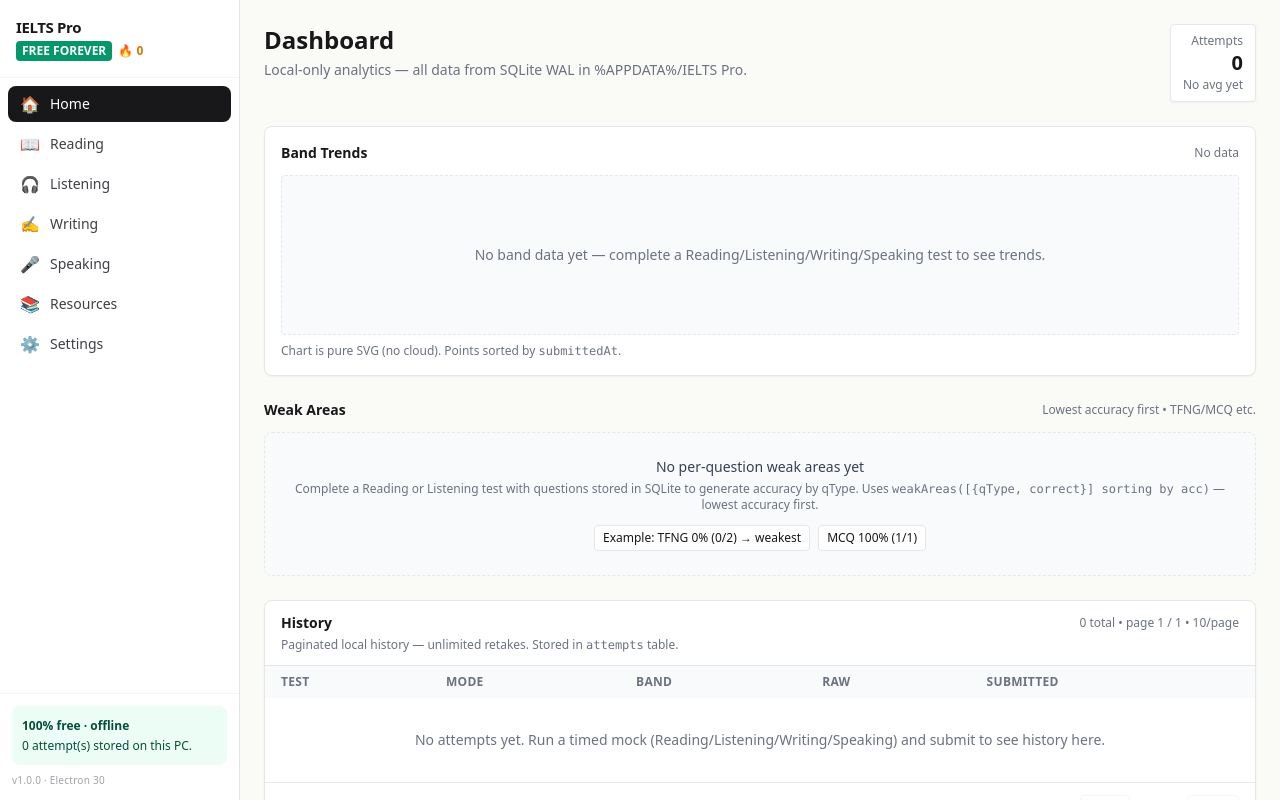
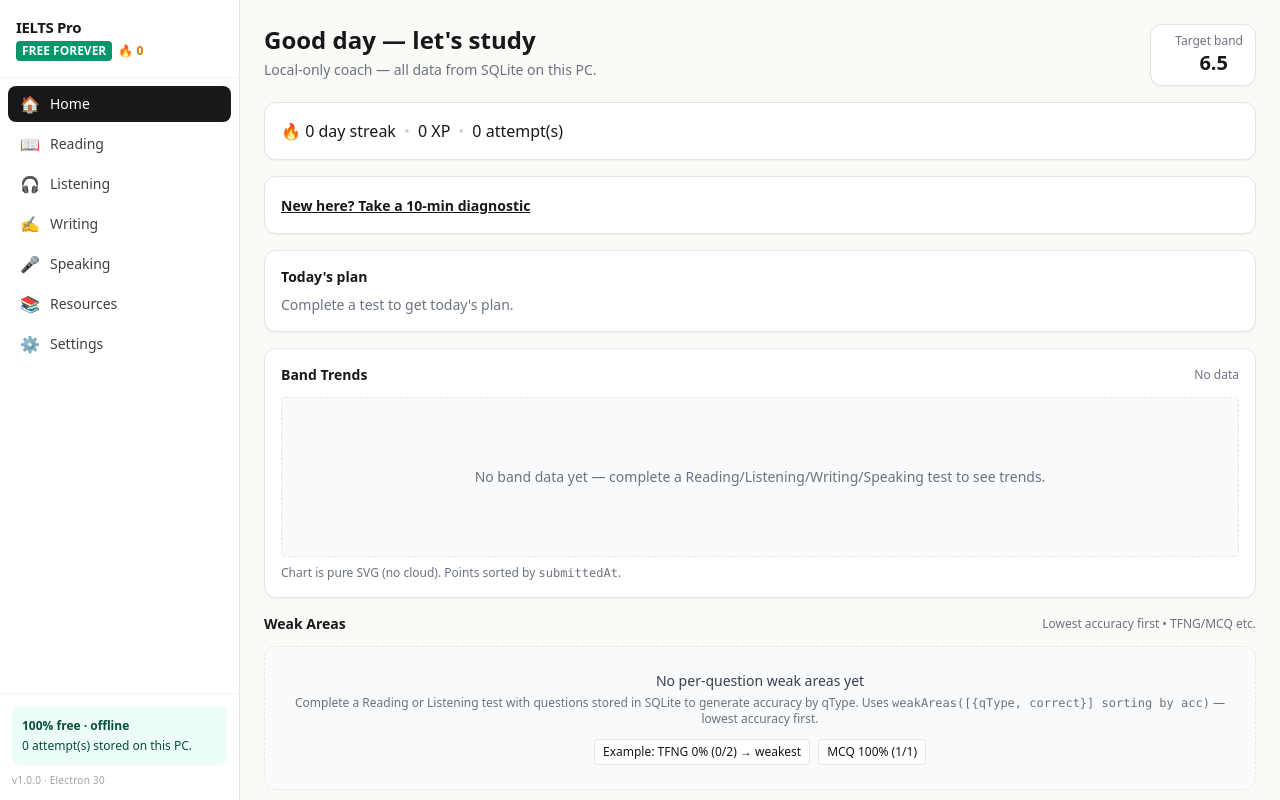
Before and after one commit to Turtuvshin690/IELTS-Pro, a React (Vite) app: page /#/ in a window 1280 px wide. Built offline with nearby package versions, Linux system fonts and the light colour scheme.

Commit message:
feat: coach home with continue, today plan, streak and XP

```diff
--- a/src/renderer/shared/progress/Dashboard.tsx
+++ b/src/renderer/shared/progress/Dashboard.tsx
@@ -1,11 +1,22 @@
 import { useEffect, useMemo, useState } from 'react';
+import { Link } from 'react-router-dom';
 import { useProgressStore } from './store';
 import { weakAreas, paginate, bandTrends, type AttemptRow } from './analytics';
+import { dayKey, computeStreak, computeXP, TARGET_BAND_KEY } from './streak';
 
 type DbAttemptRow = AttemptRow;
 type QuestionRow = { id: string; qType: string; answer: string; sectionId: string };
 
 const PAGE_SIZE = 10;
+
+// ponytail: substring map covers current qTypes (listen→listening, writ→writing, speak→speaking, else reading)
+function skillForQType(qType: string): string {
+  const t = qType.toLowerCase();
+  if (t.includes('listen')) return '/listening';
+  if (t.includes('writ')) return '/writing';
+  if (t.includes('speak')) return '/speaking';
+  return '/reading';
+}
 
 function BandChart({ points }: { points: { at: string; band: number }[] }): JSX.Element {
   if (points.length === 0) {
@@ -96,6 +107,16 @@
   const [error, setError] = useState<string | null>(null);
   const [page, setPage] = useState(1);
   const [weakItems, setWeakItems] = useState<{ qType: string; correct: boolean }[] | null>(null);
+  const [targetBand, setTargetBand] = useState<number>(() => {
+    try {
+      const raw = localStorage.getItem(TARGET_BAND_KEY);
+      const n = raw == null ? NaN : Number(raw);
+      return Number.isFinite(n) ? n : 6.5;
+    } catch {
+      return 6.5;
+    }
+  });
+  const [testCounts, setTestCounts] = useState<Record<string, number>>({ reading: 0, listening: 0, writing: 0, speaking: 0 });
 
   // fetch attempts from window.db (local SQLite) — local-only
   useEffect(() => {
@@ -160,6 +181,41 @@
     };
   }, []);
 
+  // skill test counts from tests table — fallback to static 0 when DB missing
+  useEffect(() => {
+    let cancelled = false;
+    (async () => {
+      try {
+        const w = window as unknown as { db?: { query: (sql: string, params?: unknown[]) => Promise<unknown[]> } };
+        if (!w.db?.query) return;
+        const rows = (await w.db.query('SELECT kind, COUNT(*) as n FROM tests GROUP BY kind', [])) as Array<Record<string, unknown>>;
+        if (cancelled) return;
+        const counts: Record<string, number> = { reading: 0, listening: 0, writing: 0, speaking: 0 };
+        for (const r of rows) {
+          if (!r || typeof r !== 'object') continue;
+          const kind = String((r.kind ?? '') as string).toLowerCase();
+          if (!(kind in counts)) continue;
+          const agg = (r.n ?? r.count ?? r['COUNT(*)']) as unknown;
+          if (agg !== undefined && agg !== null) {
+            const n = Number(agg);
+            if (Number.isFinite(n)) {
+              counts[kind] = n;
+              continue;
+            }
+          }
+          // fallback DB returned a raw test row — count client-side
+          counts[kind] += 1;
+        }
+        if (!cancelled) setTestCounts(counts);
+      } catch {
+        // keep static 0 fallback
+      }
+    })();
+    return () => {
+      cancelled = true;
+    };
+  }, []);
+
   // merge store + db: prefer db if non-empty, else store
   const allAttempts: (AttemptRow | { id: string; testId: string; band: number; at: string })[] = useMemo(() => {
     if (dbAttempts.length > 0) return dbAttempts;
@@ -207,32 +263,55 @@
   // also compute weak fallback via demo if weak empty and attempts empty? Show placeholder
   const weakList = weak.length ? weak : null;
 
-  const avgBand = useMemo(() => {
-    if (trends.length === 0) return null;
-    const sum = trends.reduce((a, p) => a + p.band, 0);
-    return Math.round((sum / trends.length) * 10) / 10;
-  }, [trends]);
+  const correctCount = useMemo(() => (weakItems ?? []).filter((i) => i.correct).length, [weakItems]);
+  const xp = computeXP(correctCount);
+  const streak = useMemo(() => {
+    const days = allAttempts
+      .map((a: any) => dayKey(String(a.submittedAt ?? a.at ?? '')))
+      .filter((d) => d.length >= 10);
+    return computeStreak(days, new Date().toISOString().slice(0, 10));
+  }, [allAttempts]);
 
-  const latestBand = trends.length ? trends[trends.length - 1].band : null;
+  const latest = sortedForTable[0] as (AttemptRow & { at?: string }) | undefined;
+  const continueModes = ['reading', 'listening', 'writing', 'speaking'];
+  const continueMode = latest?.mode ? String(latest.mode).toLowerCase() : '';
+  const continueHref = latest && continueModes.includes(continueMode) ? `/${continueMode}/${latest.testId}` : null;
+
+  const planItems = weak.slice(0, 3);
+  const weakestSkill = weak.length > 0 ? skillForQType(weak[0].qType) : '/reading';
 
   if (loading) return <div className="p-6 text-sm">Loading dashboard…</div>;
 
   return (
-    <div className="mx-auto max-w-6xl p-6">
+    <div className="mx-auto max-w-6xl bg-paper p-6 text-ink">
       <div className="flex items-start justify-between gap-4">
         <div>
           <h1 className="text-2xl font-bold" data-testid="dashboard-title">
-            Dashboard
+            Good day — let&apos;s study
           </h1>
-          <p className="mt-1 text-sm text-gray-500">Local-only analytics — all data from SQLite WAL in %APPDATA%/IELTS Pro.</p>
+          <p className="mt-1 text-sm text-gray-500">Local-only coach — all data from SQLite on this PC.</p>
         </div>
-        <div className="shrink-0 rounded border bg-white px-3 py-2 text-right shadow-sm">
-          <div className="text-xs text-gray-500">Attempts</div>
-          <div className="text-xl font-bold">{total}</div>
-          <div className="text-xs text-gray-500">
-            {avgBand != null ? `Avg ${avgBand}` : 'No avg yet'} {latestBand != null ? `• Latest ${latestBand}` : ''}
-          </div>
-        </div>
+        <label className="shrink-0 rounded-xl border border-zinc-200 bg-white px-3 py-2 text-right shadow-card">
+          <span className="block text-xs text-gray-500">Target band</span>
+          <input
+            type="number"
+            min={0}
+            max={9}
+            step={0.5}
+            value={targetBand}
+            onChange={(e) => {
+              const n = Number(e.target.value);
+              setTargetBand(n);
+              try {
+                if (Number.isFinite(n)) localStorage.setItem(TARGET_BAND_KEY, String(n));
+              } catch {
+                // local-only persistence is best-effort
+              }
+            }}
+            className="w-20 text-right text-xl font-bold outline-none"
+            data-testid="target-band-input"
+          />
+        </label>
       </div>
 
       {error && (
@@ -241,10 +320,59 @@
         </div>
       )}
 
+      {/* Streak / XP row */}
+      <div className="mt-4 rounded-xl border border-zinc-200 bg-white p-4 shadow-card" data-testid="xp-row">
+        <span title="Study streak">🔥 {streak} day streak</span>
+        <span className="mx-2 text-gray-300">•</span>
+        <span>{xp} XP</span>
+        <span className="mx-2 text-gray-300">•</span>
+        <span>{total} attempt(s)</span>
+      </div>
+
+      {/* Continue / diagnostic CTA */}
+      <section className="mt-4 rounded-xl border border-zinc-200 bg-white p-4 shadow-card" data-testid="continue-card">
+        {latest && continueHref ? (
+          <Link to={continueHref} className="text-sm font-bold underline">
+            Continue with {latest.testId}
+          </Link>
+        ) : latest ? (
+          <div className="text-sm">
+            <span className="font-bold">Last attempt: {latest.testId}</span>
+          </div>
+        ) : (
+          <Link to="/reading/reading-ieltsfever-1" className="text-sm font-bold underline">
+            New here? Take a 10-min diagnostic
+          </Link>
+        )}
+      </section>
+
+      {/* Today's plan */}
+      <section className="mt-4 rounded-xl border border-zinc-200 bg-white p-4 shadow-card" data-testid="today-plan">
+        <h2 className="text-sm font-bold">Today&apos;s plan</h2>
+        {planItems.length > 0 ? (
+          <ul className="mt-2 space-y-2">
+            {planItems.map((w) => (
+              <li key={w.qType} data-testid={`today-plan-item-${w.qType}`}>
+                <Link to={skillForQType(w.qType)} className="text-sm underline">
+                  Drill {w.qType}
+                </Link>
+              </li>
+            ))}
+            <li data-testid="today-plan-item-review">
+              <Link to={weakestSkill} className="text-sm underline">
+                Review weakest skill
+              </Link>
+            </li>
+          </ul>
+        ) : (
+          <p className="mt-2 text-sm text-gray-500">Complete a test to get today&apos;s plan.</p>
+        )}
+      </section>
+
       {/* Band trends chart */}
-      <section className="mt-6 rounded-lg border bg-white p-4 shadow-sm" data-testid="trends-section">
+      <section className="mt-4 rounded-xl border border-zinc-200 bg-white p-4 shadow-card" data-testid="trends-section">
         <div className="mb-3 flex items-center justify-between">
-          <h2 className="text-sm font-semibold">Band Trends</h2>
+          <h2 className="text-sm font-bold">Band Trends</h2>
           <span className="text-xs text-gray-500">{trends.length ? `${trends.length} point(s)` : 'No data'}</span>
         </div>
         <BandChart points={trends} />
@@ -254,15 +382,15 @@
       </section>
 
       {/* Weak-area cards */}
-      <section className="mt-6" data-testid="weak-areas-section">
+      <section className="mt-4" data-testid="weak-areas-section">
         <div className="mb-3 flex items-center justify-between">
-          <h2 className="text-sm font-semibold">Weak Areas</h2>
+          <h2 className="text-sm font-bold">Weak Areas</h2>
           <span className="text-xs text-gray-500">Lowest accuracy first • TFNG/MCQ etc.</span>
         </div>
         {weakList && weakList.length > 0 ? (
           <div className="grid gap-3 sm:grid-cols-2 lg:grid-cols-3" data-testid="weak-cards">
             {weakList.map((w) => (
-              <div key={w.qType} className="rounded-lg border bg-white p-4 shadow-sm" data-testid={`weak-card-${w.qType}`}>
+              <div key={w.qType} className="rounded-xl border border-zinc-200 bg-white p-4 shadow-card" data-testid={`weak-card-${w.qType}`}>
                 <div className="flex items-center justify-between">
                   <div className="text-xs font-semibold uppercase tracking-wide text-gray-500">{w.qType}</div>
                   <span className={`rounded px-2 py-0.5 text-xs font-bold ${w.acc < 0.5 ? 'bg-red-100 text-red-700' : w.acc < 0.7 ? 'bg-amber-100 text-amber-800' : 'bg-green-100 text-green-700'}`}>
@@ -278,11 +406,14 @@
                   <div className={`h-full ${w.acc < 0.5 ? 'bg-red-500' : w.acc < 0.7 ? 'bg-amber-500' : 'bg-green-500'}`} style={{ width: `${Math.round(w.acc * 100)}%` }} />
                 </div>
                 <div className="mt-2 text-xs text-gray-500">{w.acc < 0.5 ? 'Focus area' : w.acc < 0.75 ? 'Practice recommended' : 'Strong'}</div>
+                <Link to={skillForQType(w.qType)} className="mt-2 inline-block text-xs font-bold underline" data-testid={`weak-practice-${w.qType}`}>
+                  Practice this
+                </Link>
               </div>
             ))}
           </div>
         ) : (
-          <div className="rounded-lg border border-dashed bg-gray-50 p-6 text-center" data-testid="weak-empty">
+          <div className="rounded-xl border border-dashed bg-gray-50 p-6 text-center" data-testid="weak-empty">
             <div className="text-sm font-medium text-gray-700">No per-question weak areas yet</div>
             <p className="mt-1 text-xs text-gray-500">
               Complete a Reading or Listening test with questions stored in SQLite to generate accuracy by qType. Uses{' '}
@@ -296,11 +427,35 @@
         )}
       </section>
 
+      {/* Skill shortcuts */}
+      <section className="mt-4 grid gap-3 sm:grid-cols-2 lg:grid-cols-4">
+        <Link to="/reading" className="rounded-xl border border-zinc-200 bg-white p-4 shadow-card">
+          <span className="text-base leading-none">📖</span>
+          <span className="ml-2 text-sm font-bold">Reading</span>
+          <span className="ml-2 text-xs text-gray-500">{testCounts.reading} tests</span>
+        </Link>
+        <Link to="/listening" className="rounded-xl border border-zinc-200 bg-white p-4 shadow-card">
+          <span className="text-base leading-none">🎧</span>
+          <span className="ml-2 text-sm font-bold">Listening</span>
+          <span className="ml-2 text-xs text-gray-500">{testCounts.listening} tests</span>
+        </Link>
+        <Link to="/writing" className="rounded-xl border border-zinc-200 bg-white p-4 shadow-card">
+          <span className="text-base leading-none">✍️</span>
+          <span className="ml-2 text-sm font-bold">Writing</span>
+          <span className="ml-2 text-xs text-gray-500">{testCounts.writing} tests</span>
+        </Link>
+        <Link to="/speaking" className="rounded-xl border border-zinc-200 bg-white p-4 shadow-card">
+          <span className="text-base leading-none">🎤</span>
+          <span className="ml-2 text-sm font-bold">Speaking</span>
+          <span className="ml-2 text-xs text-gray-500">{testCounts.speaking} tests</span>
+        </Link>
+      </section>
+
       {/* Paginated attempts table + history */}
-      <section className="mt-6 rounded-lg border bg-white shadow-sm" data-testid="history-section">
+      <section className="mt-4 rounded-xl border border-zinc-200 bg-white shadow-card" data-testid="history-section">
         <div className="border-b px-4 py-3">
           <div className="flex items-center justify-between">
-            <h2 className="text-sm font-semibold">History</h2>
+            <h2 className="text-sm font-bold">History</h2>
             <span className="text-xs text-gray-500" data-testid="pagination-info">
               {total} total • page {page} / {totalPages} • {PAGE_SIZE}/page
             </span>
```
